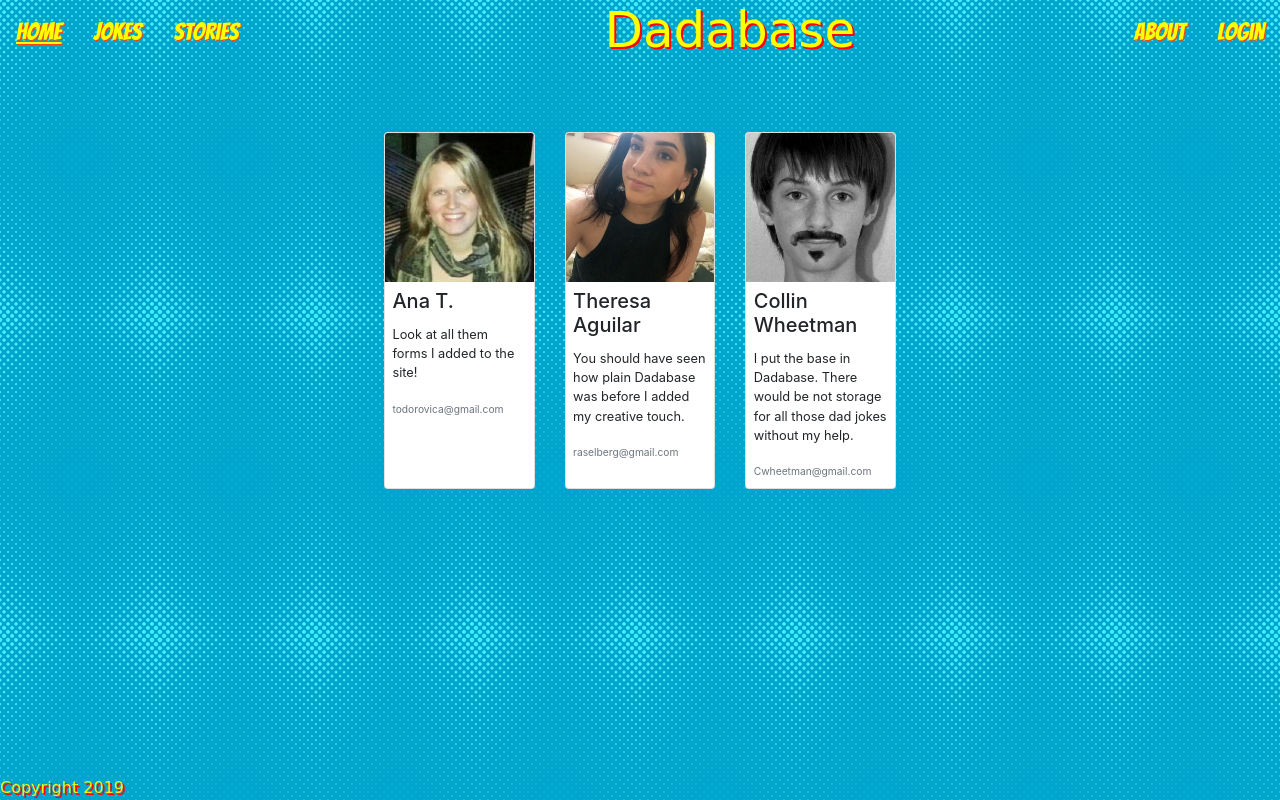
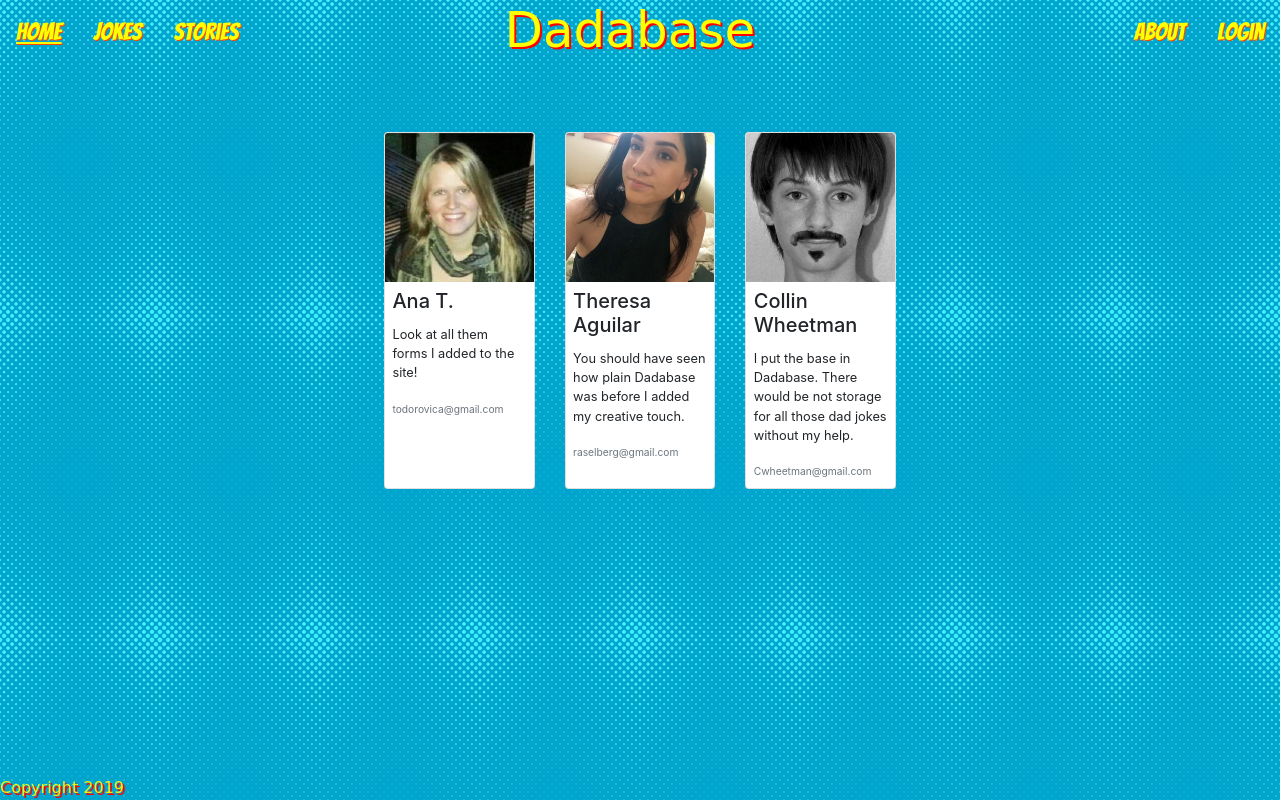
Before and after one commit to cwheets/dadabase, a website: page assets/aboutUs.html in a window 1280 px wide. Drawn offline with nearby package versions, Linux system fonts and the light colour scheme; no server answers; a web font is replaced by a local one.

Commit message:
centering logo and updating nav links

```diff
--- a/assets/aboutUs.html
+++ b/assets/aboutUs.html
@@ -20,7 +20,7 @@
     <!-- Top Nav -->
     <ul class="topnav">
 
-            <li><a href="/">Home</a></li>
+            <li><a href="index.html">Home</a></li>
             <li><a href="jokesPage.html">Jokes</a></li>
             <li><a href="storiesPage.html">Stories</a></li>
 
--- a/assets/css/aboutUs.css
+++ b/assets/css/aboutUs.css
@@ -32,7 +32,7 @@ ul.topnav li.right {float: right;}
 
 
 h1{
-  margin-left: 350px;
+  margin-left: 250px;
   font-size: 50px;
   font-family: 'Fontdiner Swanky', cursive;
   color: yellow;
--- a/assets/css/login.css
+++ b/assets/css/login.css
@@ -28,7 +28,7 @@ ul.topnav {
     ul.topnav li {float: none;}
   }
   h1{
-    margin-left: 350px;
+    margin-left: 250px;
     font-size: 50px;
     font-family: 'Fontdiner Swanky', cursive;
     color: yellow;
--- a/assets/css/stories.css
+++ b/assets/css/stories.css
@@ -33,7 +33,7 @@ ul.topnav li.right {float: right;}
 
 
 h1{
-  margin-left: 350px;
+  margin-left: 250px;
   font-size: 50px;
   font-family: 'Fontdiner Swanky', cursive;
   color:  rgba(255, 255, 0, 0.911);
```
Also changed, not shown: assets/login.html (+1 -1 lines).
